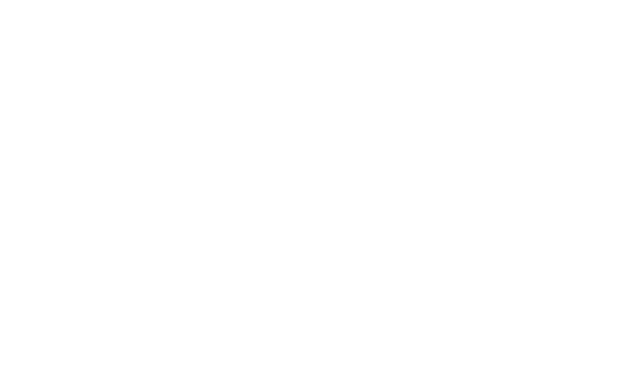
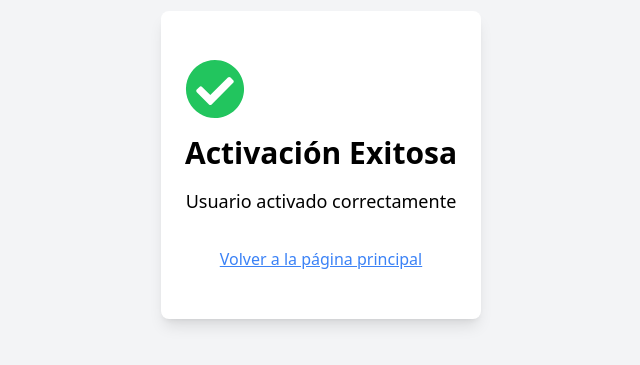
Before and after one commit to jmp89/hackatonPFB, a React (Vite) app in the folder front/: page /users/validate in a window 1280 px wide. Before the commit this address had no page. Shown: the part 235-600 px from the top of the page, without its empty margins (319-959 px from the left). Built offline with nearby package versions, Linux system fonts and the light colour scheme.

Commit message:
pagina que verifica que el usuario fue creado correctamente

```diff
--- a/front/src/App.jsx
+++ b/front/src/App.jsx
@@ -2,6 +2,7 @@ import { Routes, Route } from 'react-router-dom';
 import AdminPage from './pages/AdminPage';
 import Home from './pages/Home';
 import ResetPass from './components/resetPass';
+import ActivationSuccessPage from './pages/ActivationSuccessPage';
 import LoginFormPage from './pages/LoginFormPage'
 
 import RegisterFormPage from './pages/RegisterFormPage';
@@ -13,6 +14,7 @@ const App = () => {
       <Route path="/admin/:eventId?" element={<AdminPage />} />
       <Route path="/register" element={<RegisterFormPage />} />
       <Route path="/reset-password" element={<ResetPass />} />
+      <Route path="/users/validate" element={<ActivationSuccessPage />} />
       <Route path="/users/login" element={<LoginFormPage />} />
     </Routes>
   );
--- /dev/null
+++ b/front/src/pages/ActivationSuccessPage.jsx
@@ -0,0 +1,20 @@
+import { useLocation } from 'react-router-dom';
+import { FaCheckCircle } from 'react-icons/fa';
+
+const ActivationSuccessPage = () => {
+  const location = useLocation();
+  const message = location.state ? location.state.message : 'Usuario activado correctamente';
+
+  return (
+    <div className="flex flex-col items-center justify-center min-h-screen bg-gray-100">
+      <div className="max-w-md px-6 py-12 bg-white shadow-lg rounded-lg text-center">
+        <FaCheckCircle className="text-green-500 text-6xl mb-4" />
+        <h2 className="text-3xl font-bold mb-4">Activación Exitosa</h2>
+        <p className="text-lg mb-8">{message}</p>
+        <a href="/" className="text-blue-500 underline hover:text-blue-700">Volver a la página principal</a>
+      </div>
+    </div>
+  );
+};
+
+export default ActivationSuccessPage;
```
